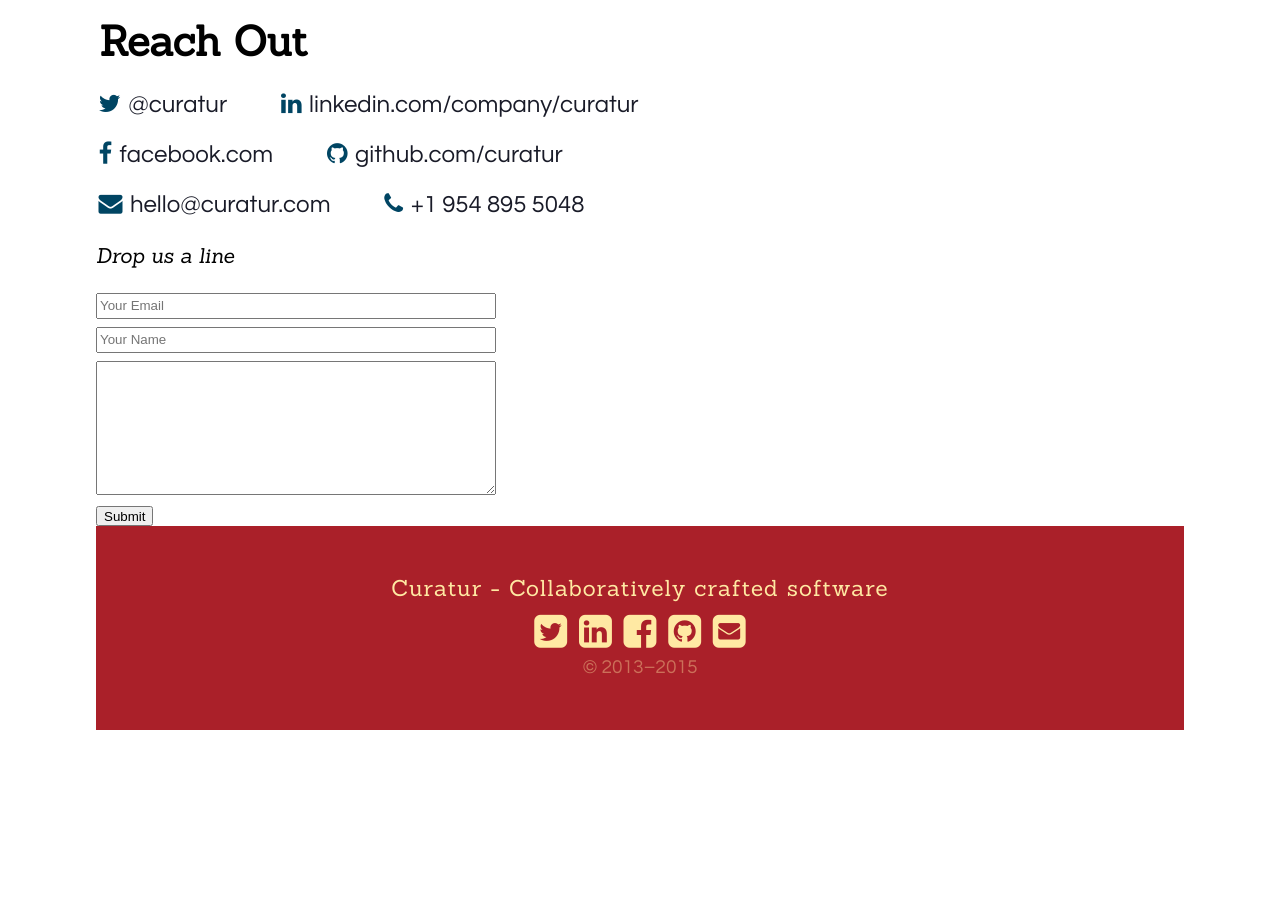
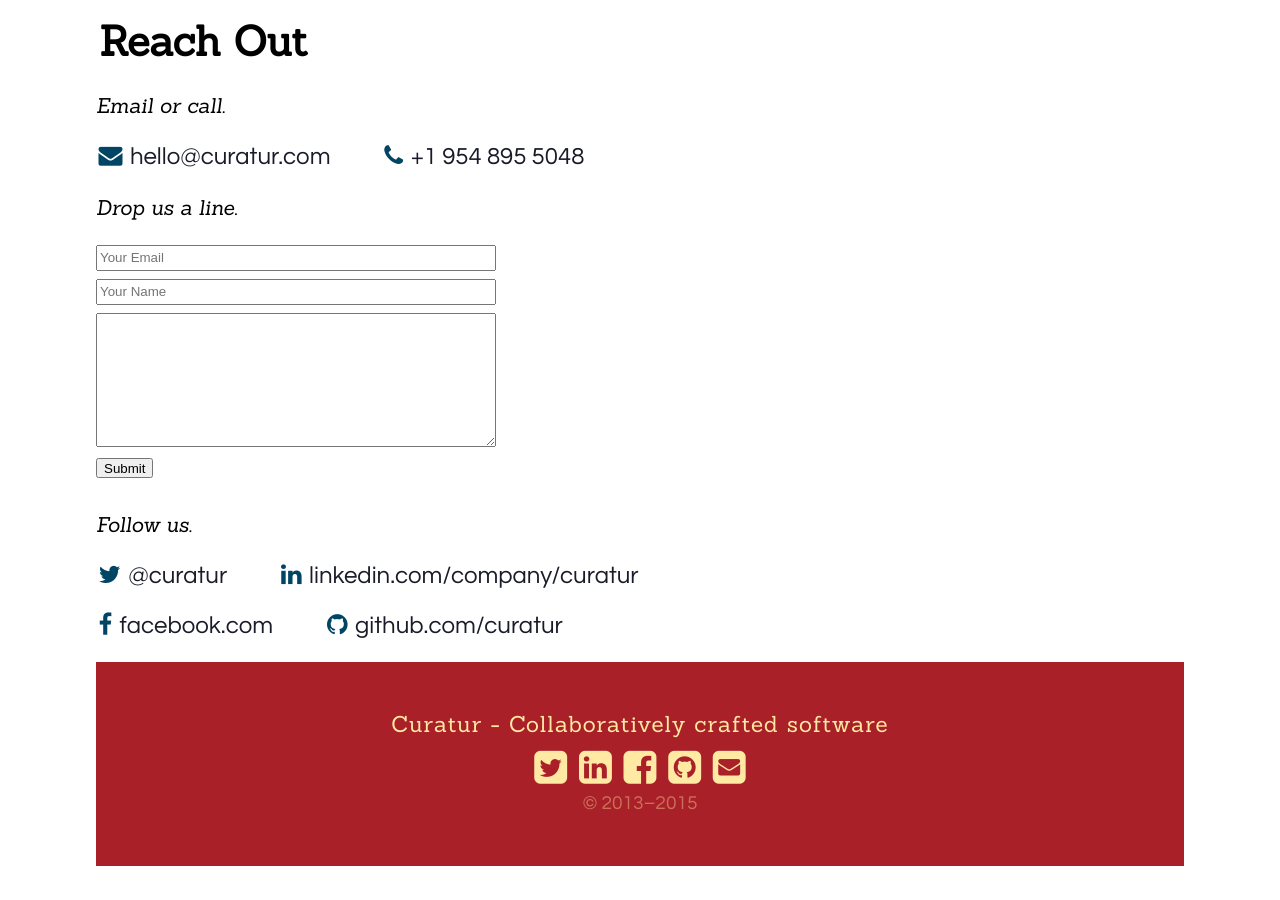
Before and after one commit to Curatur/curatur.github.io, a Jekyll site: the page built from pages/contact.md, in a window 1280 px wide. Built offline with Jekyll 4.4.1, drawn with Linux system fonts in a browser that asks for light colours; nearby versions of some CDN libraries; a style sheet for code colours, icons or effects is not loaded.

Commit message:
Reorganize contact page

```diff
--- a/_sass/_contact.scss
+++ b/_sass/_contact.scss
@@ -13,6 +13,7 @@ body {
 
   form#contact {
     @include span-columns(12);
+    margin-bottom: 2em;
 
     input, textarea {
       width: 30em;
--- a/pages/contact.md
+++ b/pages/contact.md
@@ -5,17 +5,14 @@ date:   2013-12-16 09:00:00
 categories: meta
 ---
 
+## Email or call.
+
 <div class="contact-methods">
-  <a href="https://twitter.com/intent/follow?original_referer=http%3A%2F%2Fcuratur.com%2F&region=follow_link&screen_name=curatur&tw_p=followbutton&variant=2.0"><i class="fa fa-twitter"></i> @curatur</a>
-  <a href="https://www.linkedin.com/company/curatur/"><i class="fa fa-linkedin"></i> linkedin.com/company/curatur</a>
-  <a href="https://www.facebook.com/pages/Curatur/300338723453259"><i class="fa fa-facebook"></i> facebook.com</a>
-  <a href="https://github.com/curatur"><i class="fa fa-github"></i> github.com/curatur</a>
- <br />
   <a href="mailto:hello@curatur.com"><i class="fa fa-envelope"></i> hello@curatur.com</a>
   <a title="press to dial" href="tel:+19548955048"><i class="fa fa-phone"></i> +1 954 895 5048</a>
 </div>
 
-## Drop us a line
+## Drop us a line.
 
 <form id="contact" accept-charset="UTF-8" action="https://formkeep.com/f/5d8631ff3021" method="POST">
   <input type="hidden" name="utf8" value="✓">
@@ -33,3 +30,12 @@ categories: meta
     <button type="submit">Submit</button>
   </div>
 </form>
+
+## Follow us.
+
+<div class="contact-methods">
+  <a href="https://twitter.com/intent/follow?original_referer=http%3A%2F%2Fcuratur.com%2F&region=follow_link&screen_name=curatur&tw_p=followbutton&variant=2.0"><i class="fa fa-twitter"></i> @curatur</a>
+  <a href="https://www.linkedin.com/company/curatur/"><i class="fa fa-linkedin"></i> linkedin.com/company/curatur</a>
+  <a href="https://www.facebook.com/pages/Curatur/300338723453259"><i class="fa fa-facebook"></i> facebook.com</a>
+  <a href="https://github.com/curatur"><i class="fa fa-github"></i> github.com/curatur</a>
+</div>
```
